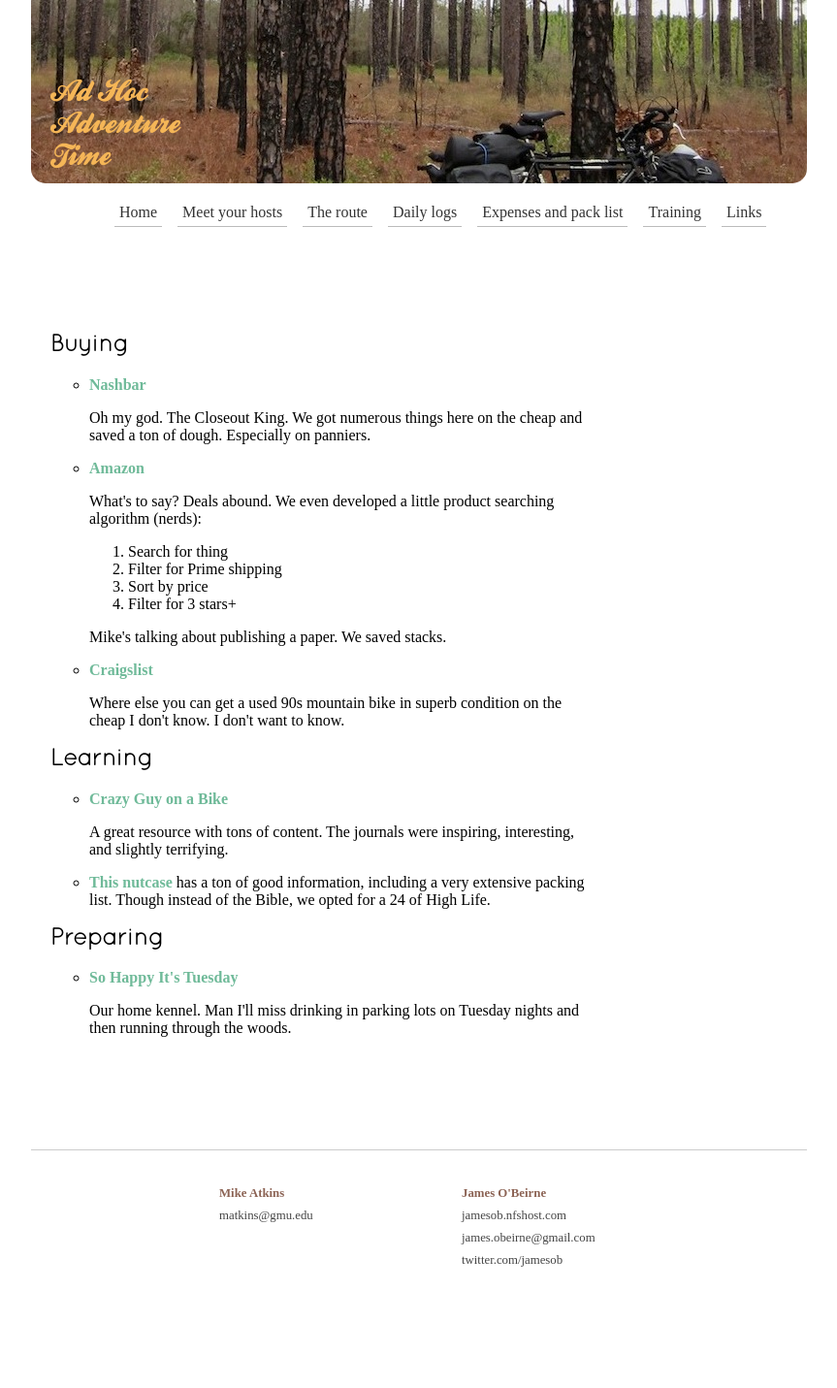
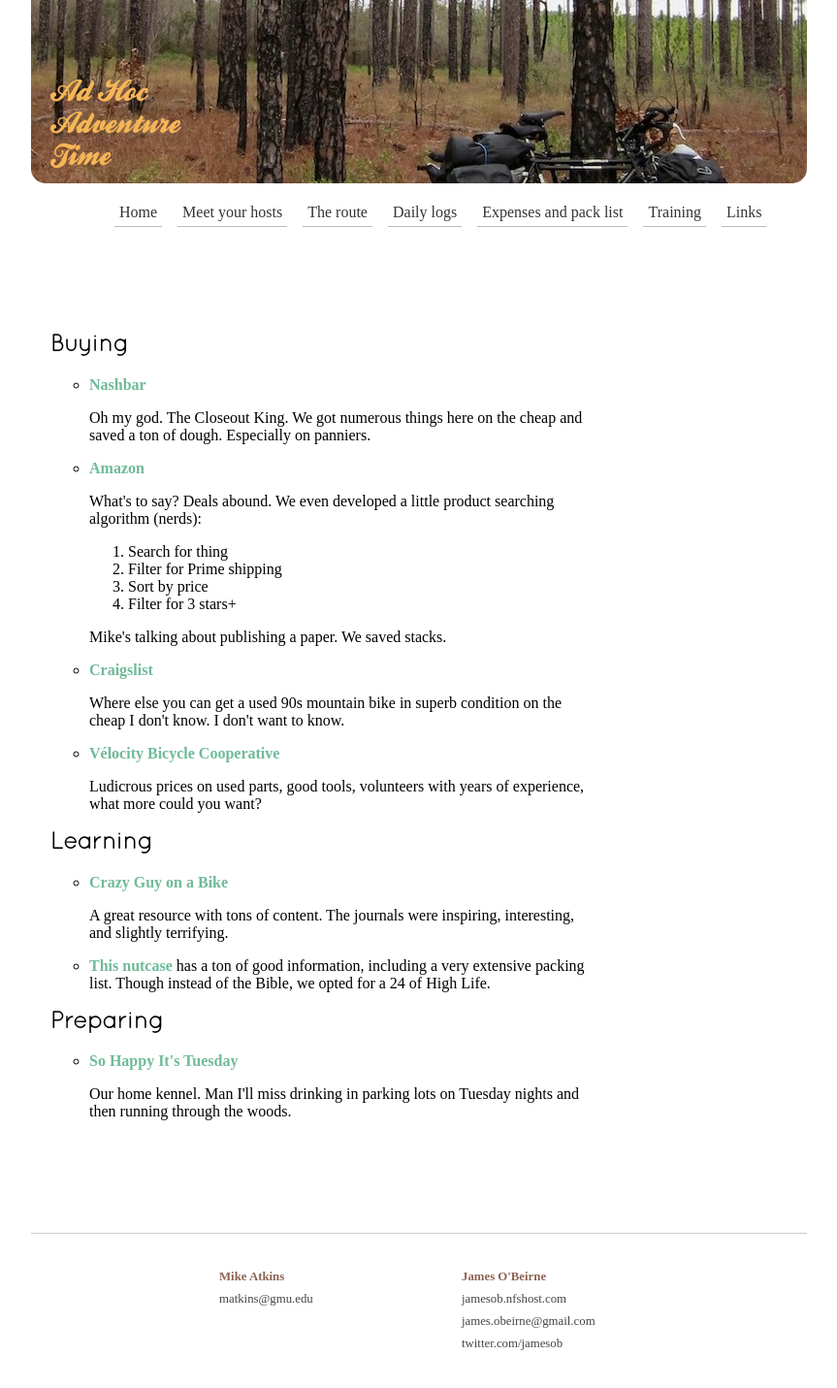
Before and after one commit to jamesob/biketrip, a Jekyll site: the page built from links.html, in a window 1280 px wide. Shown: the whole page at 97% size, without its empty margins (208-1071 px from the left). Built offline with Jekyll 4.4.1, drawn with Linux system fonts in a browser that asks for light colours; before the commit the page ends 1345 px from its top, so only the background shows below that.

Commit message:
Velocity Bike CoOp added to links
because they're awesome.

```diff
--- a/links.html
+++ b/links.html
@@ -26,6 +26,10 @@ title: Hot links!
     the cheap I
     don't know. I don't want to know.
   </li>
+  <li><a href="http://velocitycoop.org/">Vélocity Bicycle Cooperative</a>
+    <p>Ludicrous prices on used parts, good tools, volunteers with years of
+    experience, what more could you want?
+  </li>
 </ul>
 
 <h2>Learning</h2>
```
